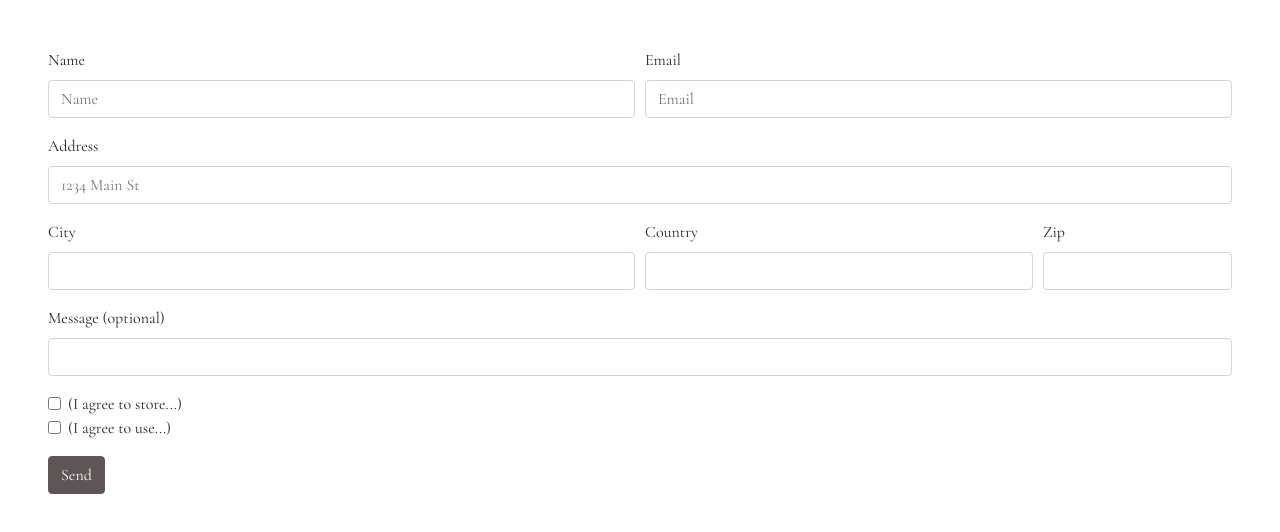
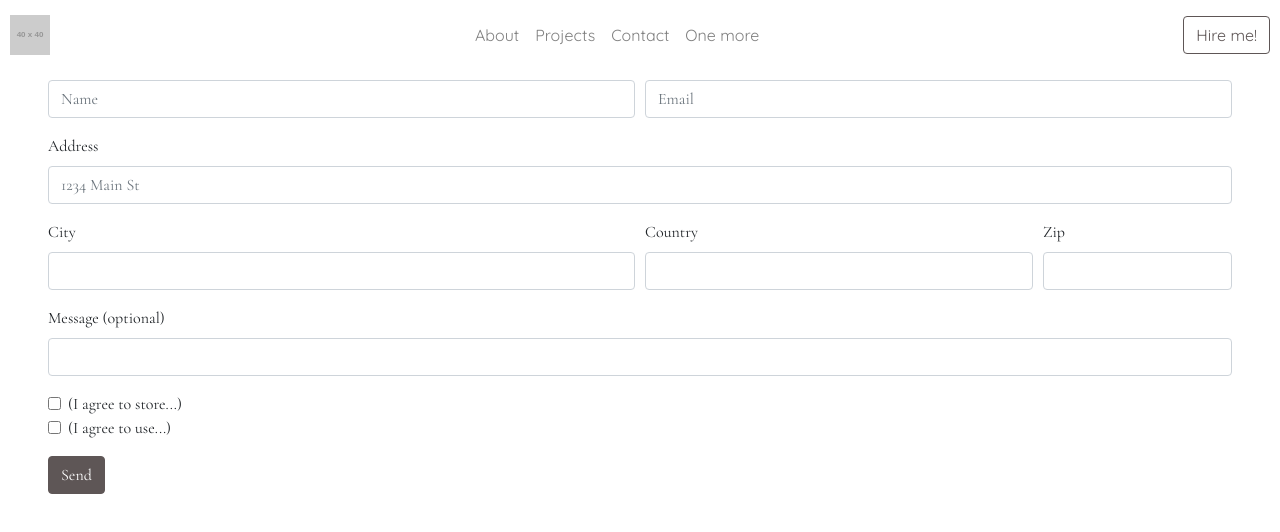
Before and after one commit to AtarDavid/Portfolio, a website: page contact.html in a window 1280 px wide. Drawn offline with nearby package versions, Linux system fonts and the light colour scheme; placeholder pictures from the web are drawn by us.

Commit message:
contact page header bg-white

```diff
--- a/contact.html
+++ b/contact.html
@@ -13,6 +13,37 @@
 </head>
 
 <body>
+    <header>
+        <nav class="navbar navbar-expand-lg position-absolute navbar-light bg-white justify-content-between">
+            <a class="navbar-brand" href="#"><img src="https://via.placeholder.com/40" alt="Home"></a>
+            <button class="navbar-toggler" type="button" data-toggle="collapse" data-target="#navbarSupportedContent"
+                aria-controls="navbarSupportedContent" aria-expanded="false" aria-label="Toggle navigation">
+                <span class="navbar-toggler-icon"></span>
+            </button>
+
+            <div class="collapse navbar-collapse justify-content-between" id="navbarSupportedContent">
+                <ul class="navbar-nav justify-content-center">
+                    <li class="nav-item">
+                        <a class="nav-link" href="#about">About<span class="sr-only">(current)</span></a>
+                    </li>
+                    <li class="nav-item">
+                        <a class="nav-link" href="#projects">Projects</a>
+                    </li>
+                    <li class="nav-item">
+                        <a class="nav-link" href="#contact">Contact</a>
+                    </li>
+                    <li class="nav-item">
+                        <a class="nav-link" href="#">One more</a>
+                    </li>
+                </ul>
+                <a class=" btn-link " href="./contact.html">
+                    <form class="form-inline my-2 my-lg-0">
+                        <button class="btn btn-outline-primary my-2 my-sm-0" type="button">Hire me!</button>
+                    </form>
+                </a>
+            </div>
+        </nav>
+    </header>
     <form class="p-5">
         <div class="form-row">
             <div class="form-group col-md-6">
```
